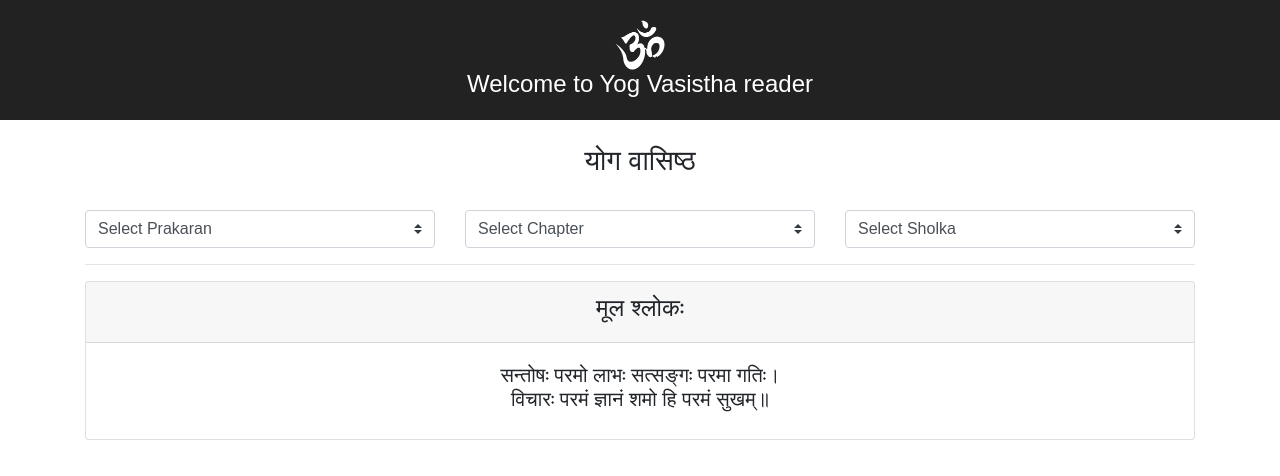
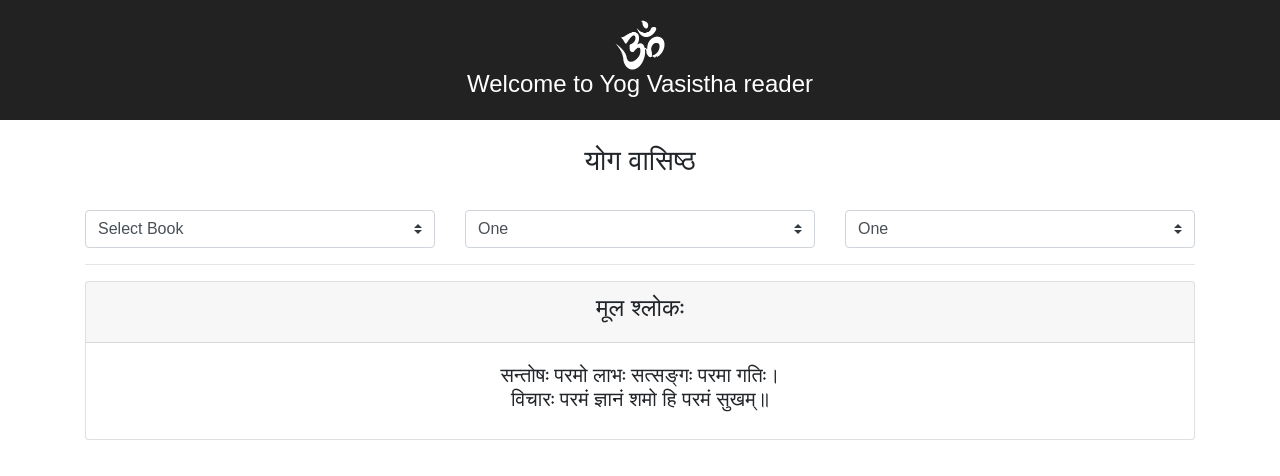
Before and after one commit to lokeshh/yv, a React (Create React App) app: page / in a window 1280 px wide. Shown: the top 476 px of the page. Built offline with nearby package versions, Linux system fonts and the light colour scheme.

Commit message:
fix select book

```diff
--- a/src/components/App.js
+++ b/src/components/App.js
@@ -5,7 +5,7 @@ import {
   Container, Row, Col, Form, Button, FormGroup, Label, Input, Card, CardTitle,
   CardText, CardHeader, CardBody
 } from 'reactstrap';
-import verseSelector from './verseSelector';
+import VerseSelector from './verseSelector';
 
 class App extends Component {
   render() {
@@ -25,34 +25,7 @@ class App extends Component {
 
           <br />
 
-          <Row>
-            <Col>
-              <select className="form-control custom-select select-option">
-                <option selected>Select Prakaran</option>
-                <option value="1">One</option>
-                <option value="2">Two</option>
-                <option value="3">Three</option>
-              </select>
-            </Col>
-
-            <Col>
-              <select className="form-control custom-select select-option">
-                <option selected>Select Chapter</option>
-                <option value="1">One</option>
-                <option value="2">Two</option>
-                <option value="3">Three</option>
-              </select>
-            </Col>
-
-            <Col>
-              <select className="form-control custom-select select-option">
-                <option selected>Select Sholka</option>
-                <option value="1">One</option>
-                <option value="2">Two</option>
-                <option value="3">Three</option>
-              </select>
-            </Col>
-          </Row>
+          <VerseSelector />
 
           <hr />
 
--- a/src/components/verseSelector.js
+++ b/src/components/verseSelector.js
@@ -30,12 +30,12 @@ class VerseSelector extends Component {
       <Row>
         <Col>
           <select
-            value="Select Book"
             className="form-control custom-select select-option"
             onChange={this.selectChapter}>
+            <option select value='0'>Select Book</option>
             {
               [1, 2, 3, 4].map(i => {
-                return <option value="1">One</option>
+                return <option value={i}>{i}</option>
               })
             }
           </select>
```
